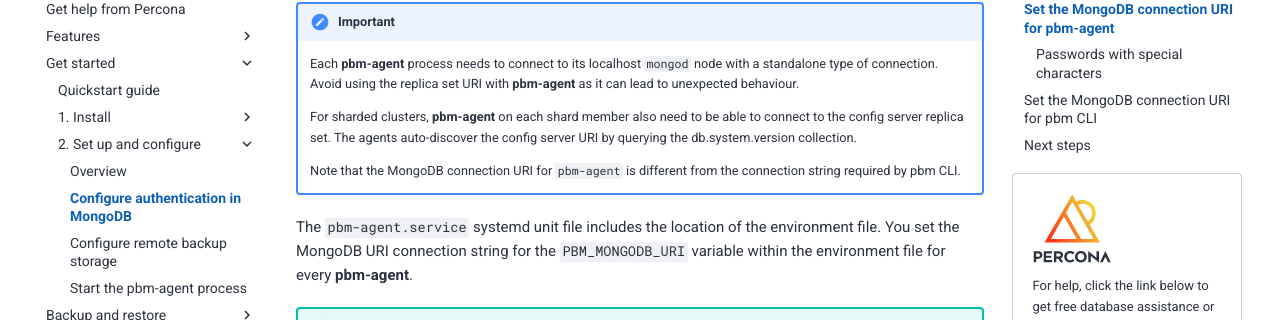
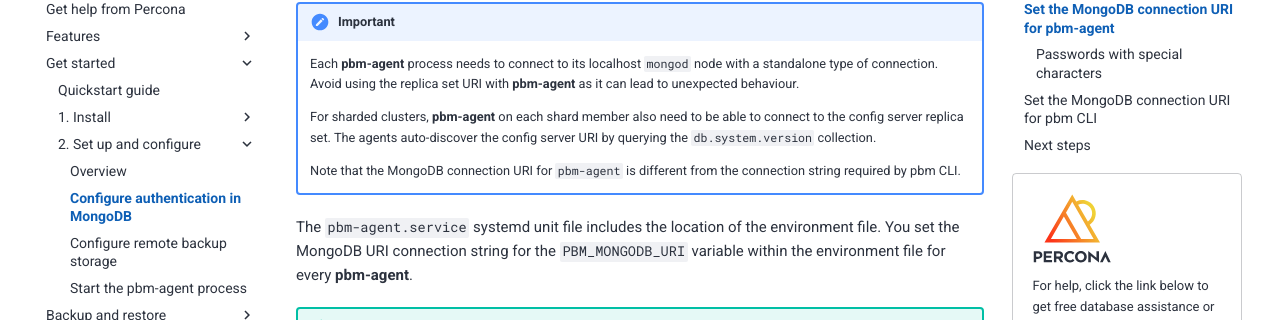
Before and after one commit to percona/pbm-docs, an MkDocs documentation site: the page built from docs/install/configure-authentication.md, in a window 1280 px wide and 900 px high, scrolled down 1350 px. Shown: the part 151-471 px from the top of the window. Built offline with MkDocs 1.6.1 and Material for MkDocs 9.7.7, drawn with Linux system fonts in a browser that asks for light colours; nearby versions of some CDN libraries; comment, search, counter and statistics services are not loaded.

```diff
--- a/docs/install/configure-authentication.md
+++ b/docs/install/configure-authentication.md
@@ -63,7 +63,7 @@ You can specify the `username` and `password` values and other options of the `c
 
     Each **pbm-agent** process needs to connect to its localhost `mongod` node with a standalone type of connection. Avoid using the replica set URI with **pbm-agent** as it can lead to unexpected behaviour.
 
-    For sharded clusters, **pbm-agent** on each shard member also need to be able to connect to the config server replica set. The agents auto-discover the config server URI by querying the db.system.version collection.
+    For sharded clusters, **pbm-agent** on each shard member also need to be able to connect to the config server replica set. The agents auto-discover the config server URI by querying the `db.system.version` collection.
 
     Note that the MongoDB connection URI for `pbm-agent` is different from the connection string required by pbm CLI.
 
```
